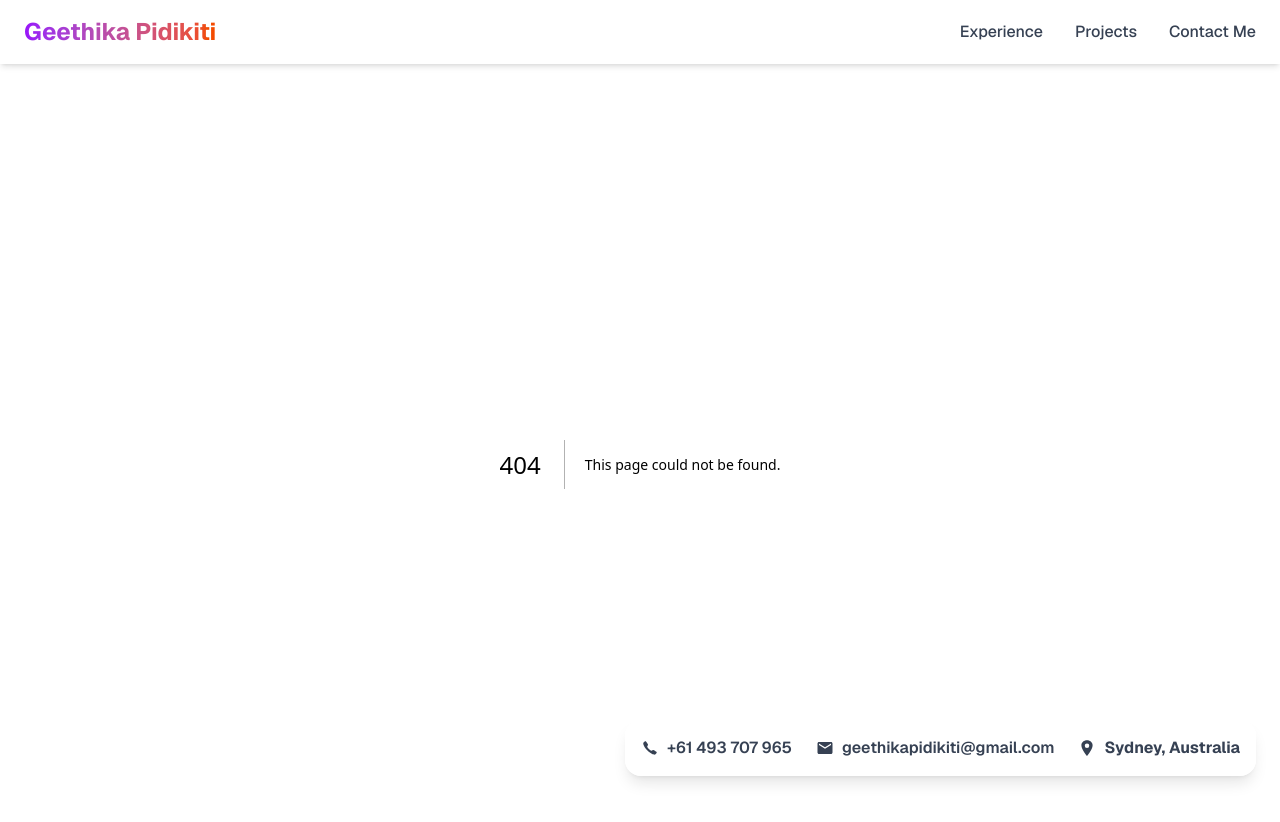
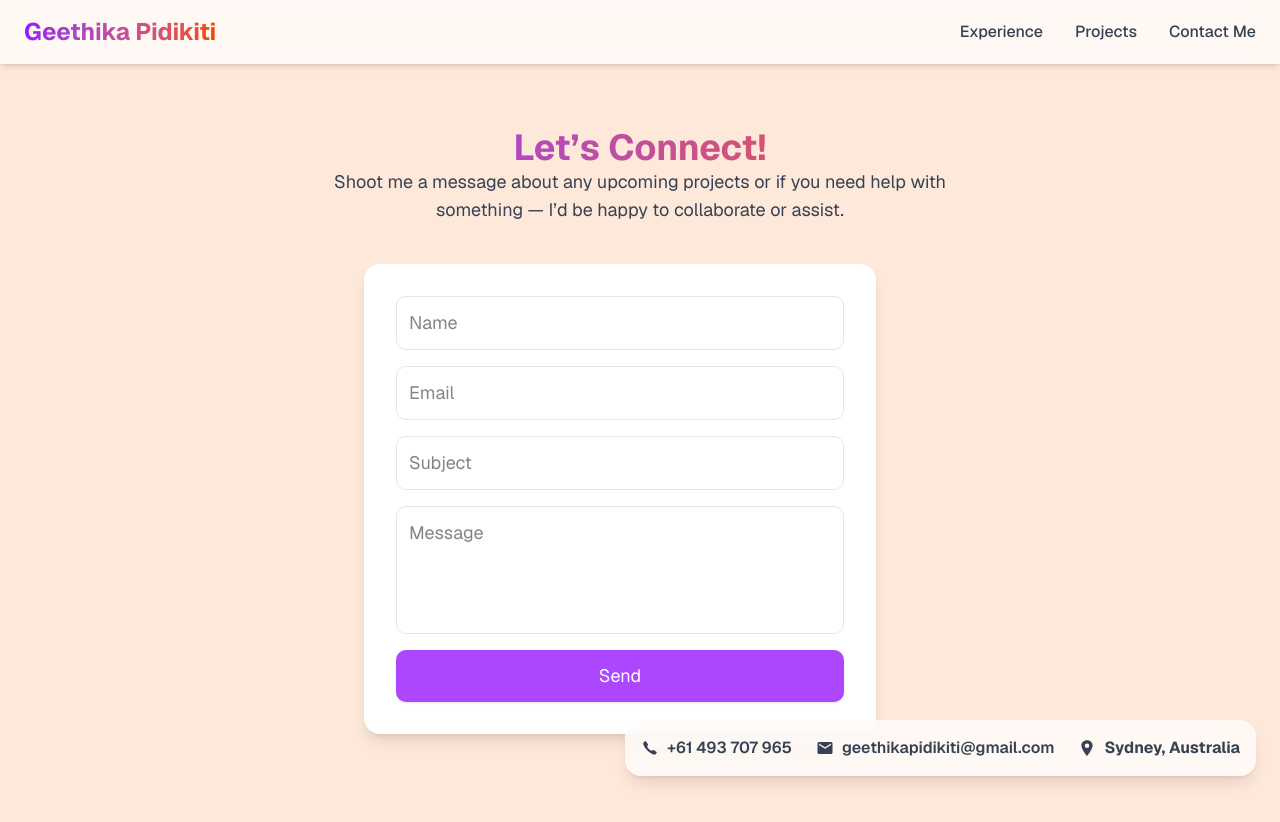
Before and after one commit to Geethika-tech/portfolio, a Next.js app in the folder my-website/: page /Portfolio/contact in a window 1280 px wide. Before the commit this address had no page. Shown: the top 822 px of the page. After the commit the page ends 800 px from the top, so only its background shows below. Built offline with nearby package versions, Linux system fonts and the light colour scheme.

Commit message:
added changes for deployment

```diff
--- a/my-website/next.config.ts
+++ b/my-website/next.config.ts
@@ -1,6 +1,8 @@
 /** @type {import('next').NextConfig} */
 const nextConfig = {
-
+  output: "export",
+  basePath: "/Portfolio", // your repo name
+  assetPrefix: "/Portfolio/",
 };
 
 module.exports = nextConfig;
--- a/my-website/src/app/contact/page.tsx
+++ b/my-website/src/app/contact/page.tsx
@@ -1,6 +1,6 @@
 "use client";
 
-import { useState } from "react";
+import React,{ useState, ChangeEvent, FormEvent } from "react";
 import { ToastContainer, toast } from 'react-toastify';
 
 export default function Contact() {
@@ -9,11 +9,11 @@ export default function Contact() {
   const [status, setStatus] = useState("");
 
 
-  const handleChange = (e) => {
+  const handleChange = (e: ChangeEvent<HTMLInputElement | HTMLTextAreaElement>) => {
     setForm({ ...form, [e.target.name]: e.target.value });
   };
 
-  const handleSubmit = async (e) => {
+  const handleSubmit = async (e: FormEvent<HTMLFormElement>) => {
     e.preventDefault();
     setLoading(true);
     setStatus("");
@@ -35,12 +35,17 @@ export default function Contact() {
         toast.error(`❌ Failed to send message: ${data.error || "Unknown error"}`); // error notification
         console.log(data);
       }
-    } catch (err) {
-      setStatus("⚠️ Error: " + err.message);
-      toast.error("⚠️ Error: " + err.message); // error notification
-      console.log(err);
-    }
+    } catch (err: unknown) {
+        let errorMessage = "Something went wrong";
 
+        if (err instanceof Error) {
+          errorMessage = err.message;
+        }
+
+
+        toast.error("⚠️ Error: " + errorMessage); // error notification
+        console.log(err);
+      }
     setLoading(false);
   };
 
```
Also changed, not shown: my-website/package.json (+6 -1 lines), 1 other file (tests, documents, lock files or other folders).
